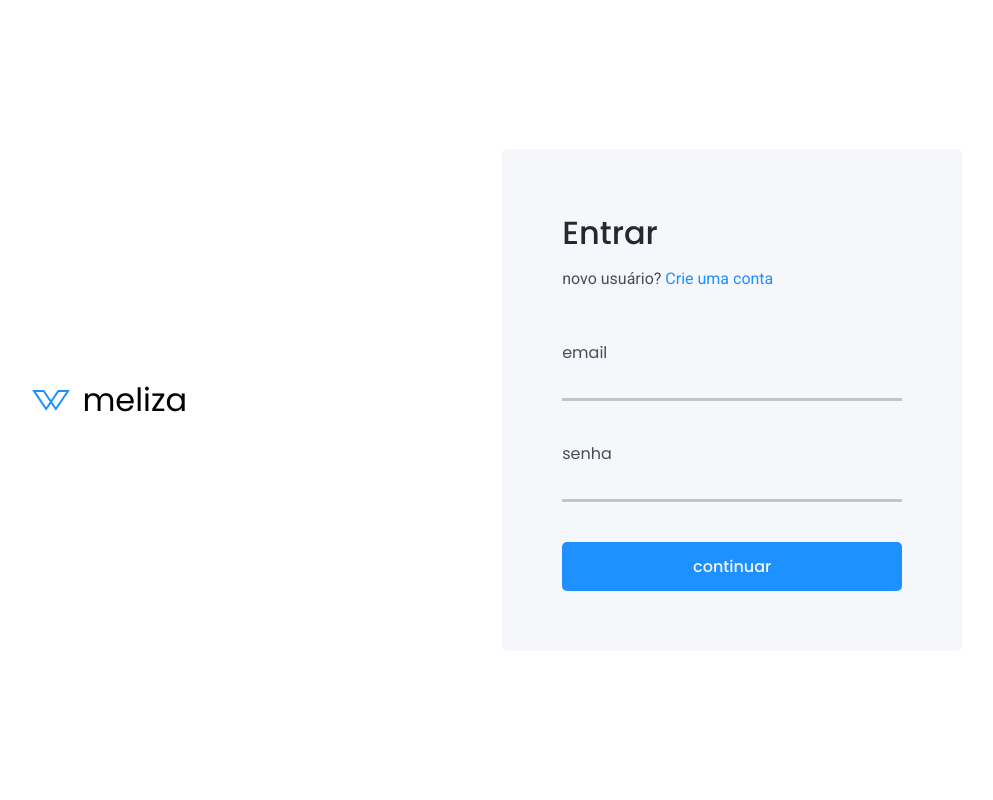
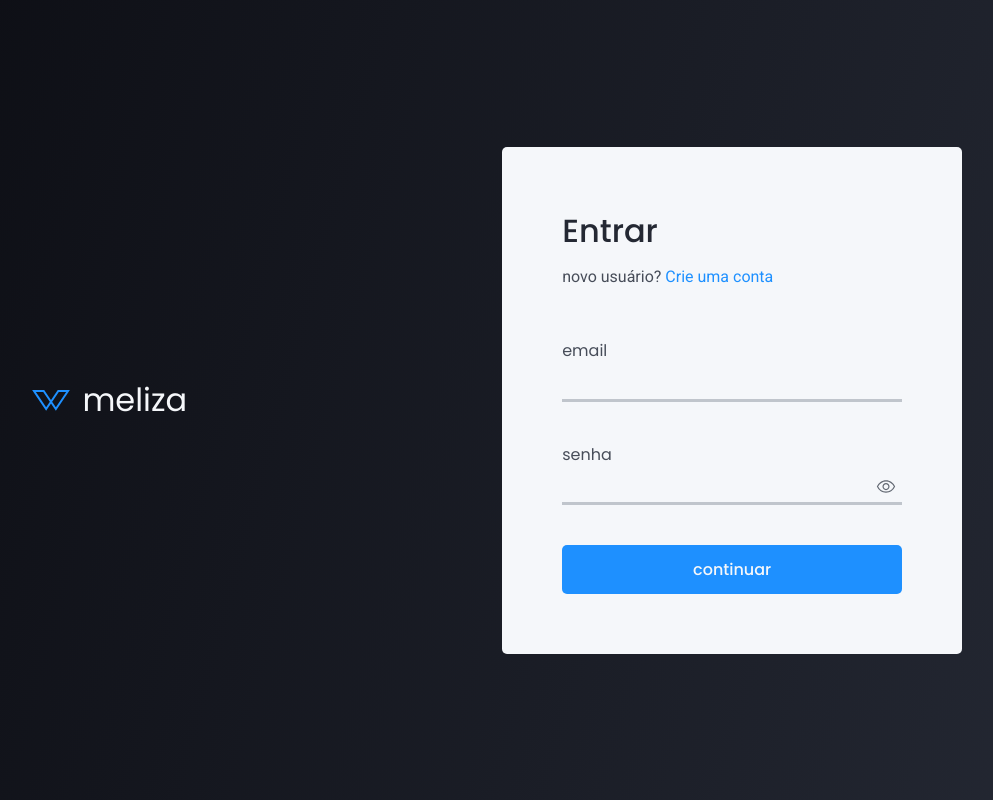
Before and after one commit to gabrielmenezesnog/melizaweb, a React (Create React App) app: page / in a window 1280 px wide. Shown: the whole page, without its empty margins (189-1182 px from the left). Built offline with nearby package versions, Linux system fonts and the light colour scheme.

Commit message:
feat: visibilidade de senha + background de view de login

```diff
--- a/src/Tema/Cores.modules.css
+++ b/src/Tema/Cores.modules.css
@@ -4,5 +4,7 @@
   --cinzaC4: #c0c5cc;
   --cinzaC9: #474d59;
   --cinzaC10: #363b47;
-  --cinzaC11: #242833
+  --cinzaC11: #242833;
+
+  --backgroundB1: linear-gradient(285.1deg, #242833 0%, #0B0C12 100%);
 }
--- a/src/components/auth/Inputs/Input.module.css
+++ b/src/components/auth/Inputs/Input.module.css
@@ -1,5 +1,4 @@
-@import url('../../../Tema/Cores.modules.css');
-@import url('../../../Tema/Fontes.modules.css');
+@import url('../../../Tema/TemaPadrao.css');
 
 .label {
   display: block;
@@ -12,12 +11,13 @@
 
 input {
   position: relative;
+  width: 100%;
+  background: none;
   border: none;
-  background: none;
-  width: 100%;
   border-bottom: 3px solid var(--cinzaC4);
+  color: var(--cinzaC10);
   font-size: 1rem;
-  color: var(--cinzaC10);
+  padding-bottom: 4px;
   transition: border-color 0.3s;
 }
 
@@ -25,3 +25,19 @@ input:focus {
   outline: 0;
   border-bottom: 3px solid var(--azulPrimario);
 }
+
+.containerSenha {
+  display: flex;
+  position: relative;
+}
+
+.button {
+  border: none;
+  background: none;
+  position: absolute;
+  right: 0;
+  bottom: 4px;
+  background: var(--cinzaC1);
+  z-index: 999;
+  width: 32px;
+}
--- a/src/components/auth/Inputs/InputSenha.tsx
+++ b/src/components/auth/Inputs/InputSenha.tsx
@@ -1,6 +1,8 @@
 import React, { Component, InputHTMLAttributes } from 'react';
 
 import styles from './Input.module.css';
+import SenhaInvisivel from '../../svg/SenhaInvisivel';
+import SenhaVisivel from '../../svg/SenhaVisivel';
 
 interface Props extends InputHTMLAttributes<HTMLInputElement> {
   id: string;
@@ -10,24 +12,53 @@ interface Props extends InputHTMLAttributes<HTMLInputElement> {
   onBlur: (event: React.ChangeEvent<HTMLInputElement>) => void;
 }
 
-class InputSenha extends Component<Props> {
+interface State {
+  showPassword: boolean;
+}
+
+class InputSenha extends Component<Props, State> {
+  state = {
+    showPassword: false,
+  };
+
+  toggleShowPassword = () => {
+    this.setState((prevState) => ({
+      showPassword: !prevState.showPassword,
+    }));
+  };
+
   render() {
     const { id, label, value, onBlur, onChange, ...inputProps } = this.props;
+
+    const { showPassword } = this.state;
+
+    const inputType = showPassword ? 'text' : 'password';
+    const icon = showPassword ? <SenhaVisivel /> : <SenhaInvisivel />;
 
     return (
       <>
         <label className={styles.label} htmlFor={id}>
           {label}
         </label>
+        <div className={styles.containerSenha}>
           <input
-          type="password"
+            type={inputType}
             id={id}
             name={id}
             value={value}
             onChange={onChange}
             onBlur={onBlur}
+            maxLength={60}
             {...inputProps}
           />
+          <button
+            type="button"
+            className={styles.button}
+            onClick={this.toggleShowPassword}
+          >
+            {icon}
+          </button>
+        </div>
       </>
     );
   }
--- a/src/components/auth/Inputs/InputTexto.tsx
+++ b/src/components/auth/Inputs/InputTexto.tsx
@@ -27,6 +27,7 @@ class InputTexto extends Component<Props> {
           value={value}
           onChange={onChange}
           onBlur={onBlur}
+          maxLength={60}
           {...inputProps}
         />
       </>
--- a/src/components/svg/MelizaLogo.tsx
+++ b/src/components/svg/MelizaLogo.tsx
@@ -26,7 +26,7 @@ class MelizaLogo extends React.Component<Props> {
         <path
           d="M11.7143 1L23.8571 19L36 1H26.2857L14.1429 19C14.1429 19 6.74208 8.02944 2 1H11.7143Z"
           stroke="#1E90FF"
-          stroke-width="2"
+          strokeWidth="2"
         />
       </svg>
     );
--- /dev/null
+++ b/src/components/svg/SenhaInvisivel.tsx
@@ -0,0 +1,34 @@
+import React from 'react';
+
+interface Props {
+  width?: number;
+  height?: number;
+  fill?: string;
+}
+
+class SenhaInvisivel extends React.Component<Props> {
+  static defaultProps = {
+    width: 100,
+    height: 100,
+    fill: '#000000',
+  };
+
+  render() {
+    // const { fill } = this.props;
+    return (
+      <svg
+        xmlns="http://www.w3.org/2000/svg"
+        width="20"
+        height="20"
+        fill="none"
+      >
+        <path
+          fill="#636973"
+          d="M10 13.125c.986 0 1.823-.344 2.51-1.031.688-.688 1.032-1.524 1.032-2.51 0-.987-.344-1.824-1.032-2.511-.687-.688-1.524-1.031-2.51-1.031-.986 0-1.823.343-2.51 1.03-.688.688-1.032 1.525-1.032 2.511 0 .986.344 1.823 1.031 2.51.688.688 1.525 1.032 2.51 1.032Zm0-1.208a2.253 2.253 0 0 1-1.656-.677 2.253 2.253 0 0 1-.677-1.657c0-.652.225-1.205.677-1.656A2.253 2.253 0 0 1 10 7.25c.653 0 1.205.226 1.656.677.452.451.677 1.004.677 1.656 0 .653-.225 1.205-.677 1.657a2.253 2.253 0 0 1-1.656.677Zm0 3.916c-2.028 0-3.861-.576-5.5-1.729a10.534 10.534 0 0 1-3.667-4.52A10.534 10.534 0 0 1 4.5 5.062c1.639-1.153 3.472-1.73 5.5-1.73s3.861.577 5.5 1.73a10.535 10.535 0 0 1 3.667 4.52 10.534 10.534 0 0 1-3.667 4.521c-1.639 1.153-3.472 1.73-5.5 1.73Zm0-1.25c1.68 0 3.226-.454 4.635-1.364a8.855 8.855 0 0 0 3.22-3.636 8.854 8.854 0 0 0-3.22-3.635A8.377 8.377 0 0 0 10 4.583c-1.68 0-3.226.455-4.636 1.365a9.004 9.004 0 0 0-3.24 3.635 9.005 9.005 0 0 0 3.24 3.636A8.378 8.378 0 0 0 10 14.583Z"
+        />
+      </svg>
+    );
+  }
+}
+
+export default SenhaInvisivel;
--- /dev/null
+++ b/src/components/svg/SenhaVisivel.tsx
@@ -0,0 +1,34 @@
+import React from 'react';
+
+interface Props {
+  width?: number;
+  height?: number;
+  fill?: string;
+}
+
+class SenhaVisivel extends React.Component<Props> {
+  static defaultProps = {
+    width: 100,
+    height: 100,
+    fill: '#000000',
+  };
+
+  render() {
+    // const { width, height, fill } = this.props;
+    return (
+      <svg
+        xmlns="http://www.w3.org/2000/svg"
+        width="20"
+        height="20"
+        fill="none"
+      >
+        <path
+          fill="#1E90FF"
+          d="m13.104 11.27-.917-.916c.362-.986.174-1.805-.562-2.458-.736-.653-1.535-.82-2.396-.5l-.917-.917c.237-.153.5-.264.792-.333.292-.07.59-.104.896-.104.986 0 1.823.343 2.51 1.03.688.688 1.032 1.525 1.032 2.511 0 .306-.039.608-.115.907a2.751 2.751 0 0 1-.323.78Zm2.688 2.688-.834-.833a9.77 9.77 0 0 0 1.781-1.677c.507-.618.879-1.24 1.115-1.865-.694-1.541-1.736-2.76-3.125-3.656-1.389-.896-2.896-1.344-4.52-1.344-.584 0-1.181.056-1.792.167-.612.111-1.09.243-1.438.396l-.958-.98c.486-.222 1.107-.416 1.864-.583.757-.166 1.497-.25 2.22-.25 1.985 0 3.801.566 5.447 1.698 1.646 1.132 2.85 2.65 3.615 4.552a10.293 10.293 0 0 1-1.396 2.438c-.57.736-1.23 1.382-1.98 1.937ZM17 18.667l-3.5-3.438a8.099 8.099 0 0 1-1.646.448c-.611.104-1.23.156-1.854.156-2.028 0-3.868-.566-5.52-1.698C2.825 13.004 1.61 11.486.832 9.583A9.454 9.454 0 0 1 1.99 7.47 11.842 11.842 0 0 1 3.792 5.5L1.167 2.875l.875-.896 15.77 15.771-.812.917ZM4.646 6.375c-.514.375-1.01.868-1.49 1.48-.479.61-.823 1.187-1.031 1.728a8.343 8.343 0 0 0 3.198 3.657c1.423.895 3.038 1.343 4.844 1.343.458 0 .91-.027 1.354-.083.444-.056.777-.139 1-.25l-1.334-1.333c-.152.07-.34.121-.562.156-.222.035-.43.052-.625.052-.972 0-1.806-.34-2.5-1.02-.695-.681-1.042-1.522-1.042-2.522 0-.208.018-.416.052-.625a2.55 2.55 0 0 1 .157-.562L4.646 6.375Z"
+        />
+      </svg>
+    );
+  }
+}
+
+export default SenhaVisivel;
--- a/src/pages/Autenticacao/TelaDeAutenticacao.module.css
+++ b/src/pages/Autenticacao/TelaDeAutenticacao.module.css
@@ -1,4 +1,13 @@
 @import url('../../Tema/TemaPadrao.css');
+
+.background {
+  background: var(--backgroundB1);
+  height: 100%;
+  width: 100%;
+  position: absolute;
+  left: 0;
+  z-index: 0;
+}
 
 .grid {
   display: grid;
@@ -15,10 +24,12 @@
   cursor: default;
   justify-self: center;
   margin-right: 20vw;
+  z-index: 999;
 }
 
 .logo {
   font-size: var(--tituloGrande);
   font-weight: var(--regular);
   font-family: var(--poppins);
+  color: var(--cinzaC1);
 }
--- a/src/pages/Autenticacao/TelaDeAutenticacao.tsx
+++ b/src/pages/Autenticacao/TelaDeAutenticacao.tsx
@@ -14,6 +14,8 @@ class TelaDeAutenticacao extends Component {
   render() {
     return (
       <>
+        <div className={styles.background} />
+
         <section aria-label="Entre ou crie uma conta!" className={styles.grid}>
           <div className={styles.containerLogo}>
             <MelizaLogo />
```
Lines whose indentation alone changed are shown as unchanged.
